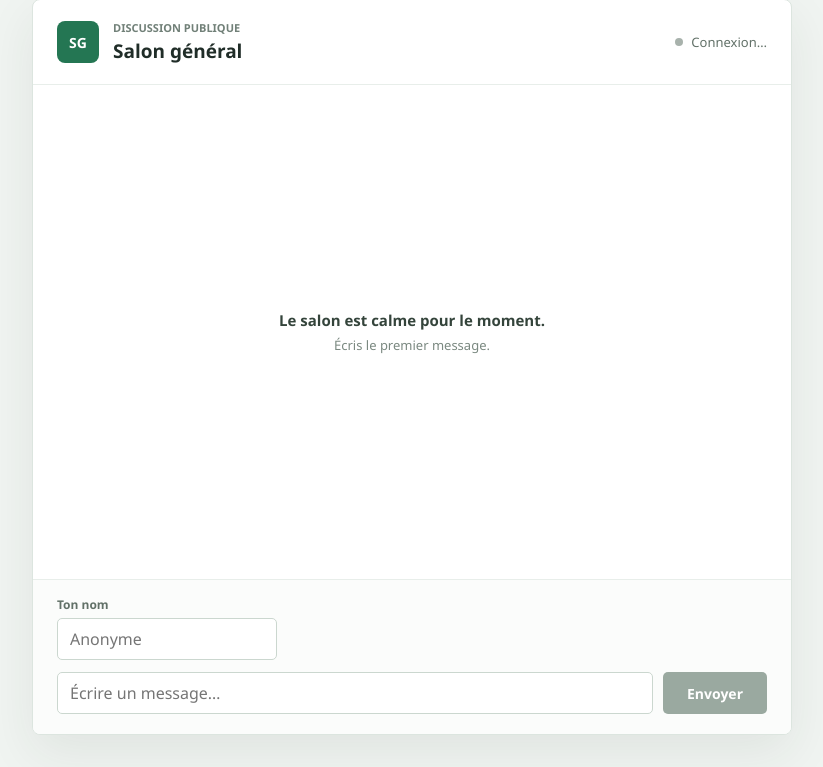
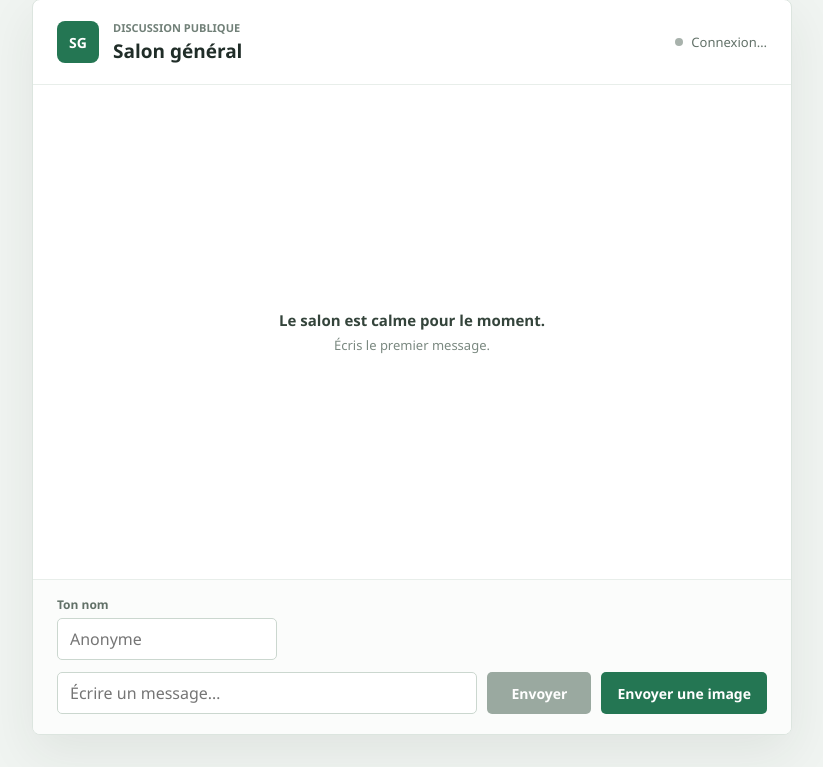
Before and after one commit to Ilan-Mirto/MS, a Flask app: page / in a window 1280 px wide. Shown: the part 33-800 px from the top of the page, without its empty margins (228-1051 px from the left). Run offline with Flask 3, Linux system fonts and the light colour scheme.

Commit message:
Add image sending functionality and update chat interface

```diff
--- a/server.py
+++ b/server.py
@@ -43,6 +43,31 @@ def handle_send_message(data):
         },
     )
 
+@socketio.on("send_image")
+def handle_send_image(data):
+    if not isinstance(data, dict):
+        return
+
+    name = data.get("name")
+    image_url = data.get("image_url")
+    if not isinstance(name, str) or not isinstance(image_url, str):
+        return
+
+    name = " ".join(name.split())[:24] or "Anonyme"
+    image_url = image_url.strip()[:500]
+    if not image_url:
+        return
+
+    socketio.emit(
+        "chat_image",
+        {
+            "name": name,
+            "image_url": image_url,
+            "sender_id": request.sid,
+            "timestamp": datetime.now(timezone.utc).isoformat(timespec="seconds"),
+        },
+    )
+
 
 def create_app():
     app = Flask(__name__)
--- a/templates/index.html
+++ b/templates/index.html
@@ -36,6 +36,7 @@
         <div class="send-row">
           <input id="message-input" name="message" maxlength="500" autocomplete="off" placeholder="Écrire un message…" aria-label="Message" required>
           <button id="send-button" type="submit" disabled>Envoyer</button>
+          <button id="send-img-button" type="button">Envoyer une image</button>
         </div>
       </form>
     </main>
```
Also changed, not shown: static/js/chat.js (+9 -0 lines), 1 other file.
